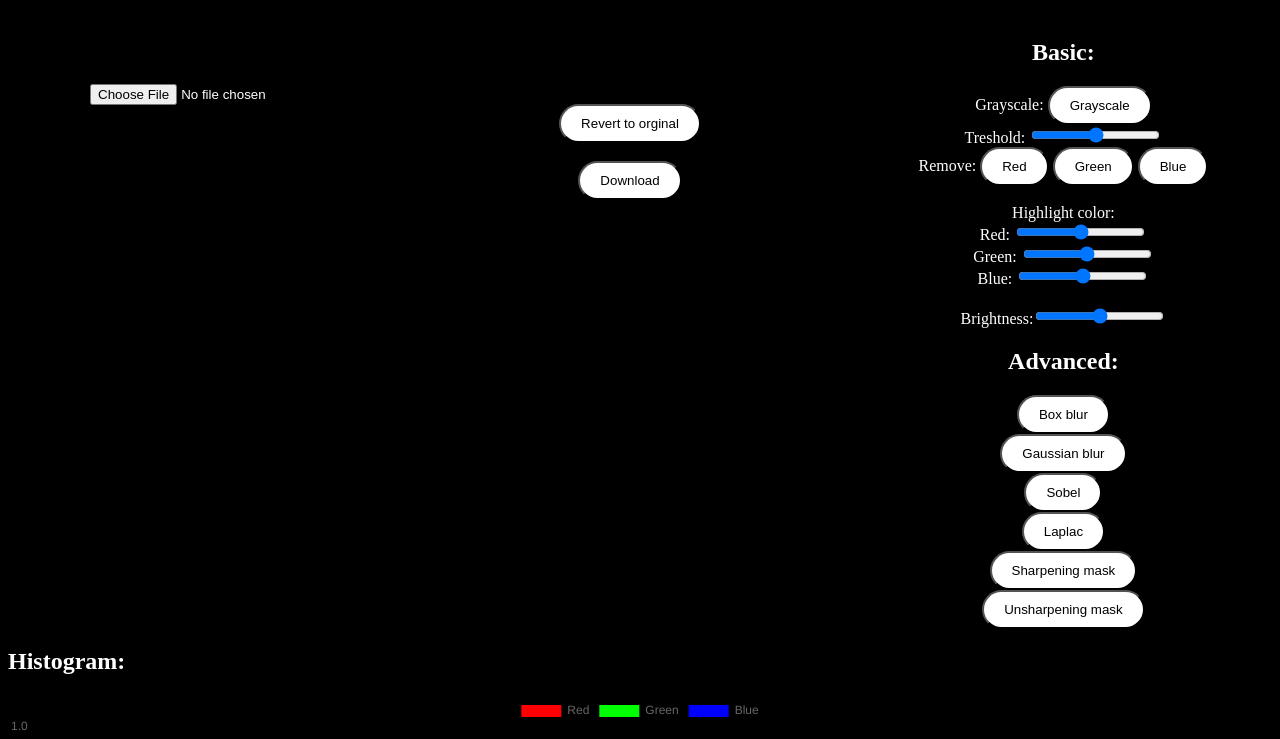
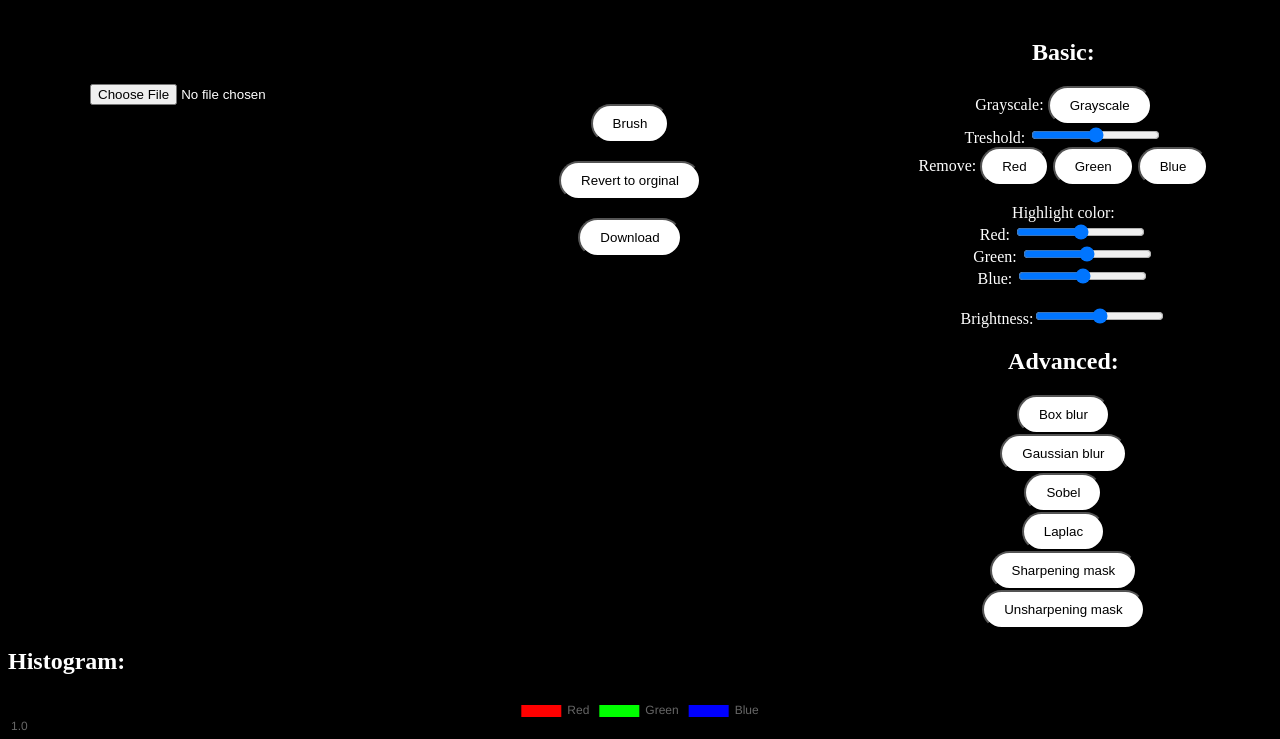
Before and after one commit to leja123/photoshop, a plain HTML site: page index.html in a window 1280 px wide. Shown: the part 61-800 px from the top of the page. Drawn offline with nearby package versions, Linux system fonts and the light colour scheme.

Commit message:
added brush

```diff
--- /dev/null
+++ b/drawing.js
@@ -0,0 +1,39 @@
+function drawOnImage(image = null) {
+    const canvasElement = document.getElementById("canvas");
+
+    const context = canvasElement.getContext("2d");
+
+    // if an image is present,
+    // the image passed as a parameter is drawn in the canvas
+    if (image) {
+      const imageWidth = image.width;
+      const imageHeight = image.height;
+      // rescaling the canvas element
+      canvasElement.width = imageWidth;
+      canvasElement.height = imageHeight;
+      context.drawImage(image, 0, 0, imageWidth, imageHeight);
+    }
+
+    let isDrawing;
+    canvasElement.onmousedown = (e) => {
+      isDrawing = true;
+      context.beginPath();
+      context.lineWidth = 10;
+      context.strokeStyle = "black";
+      context.lineJoin = "round";
+      context.lineCap = "round";
+      context.moveTo(e.clientX, e.clientY);
+    };
+
+    canvasElement.onmousemove = (e) => {
+      if (isDrawing) {
+        context.lineTo(e.clientX, e.clientY);
+        context.stroke();
+      }
+    };
+
+    canvasElement.onmouseup = function () {
+      isDrawing = false;
+      context.closePath();
+    };
+  }
--- a/index.html
+++ b/index.html
@@ -21,8 +21,10 @@
                 <canvas id="canvas"></canvas><br><br>
             </div>
             <div id="middle">
+                <button id="draw" onclick="drawOnImage()">Brush</button><br><br>
                 <button id="original">Revert to orginal</button><br><br>
                 <button id="download" onclick="downloadModifiedImage()">Download</button>
+
             </div>
             <div id="right">
                 <h2>Basic:</h2>
@@ -59,5 +61,6 @@
         <script src="filters.js"></script>
         <script src="chart.js"></script>
         <script src="download.js"></script>
+        <script src="drawing.js"></script>
     </body>
 </html>
```
Also changed, not shown: download.js (+0 -11 lines).
